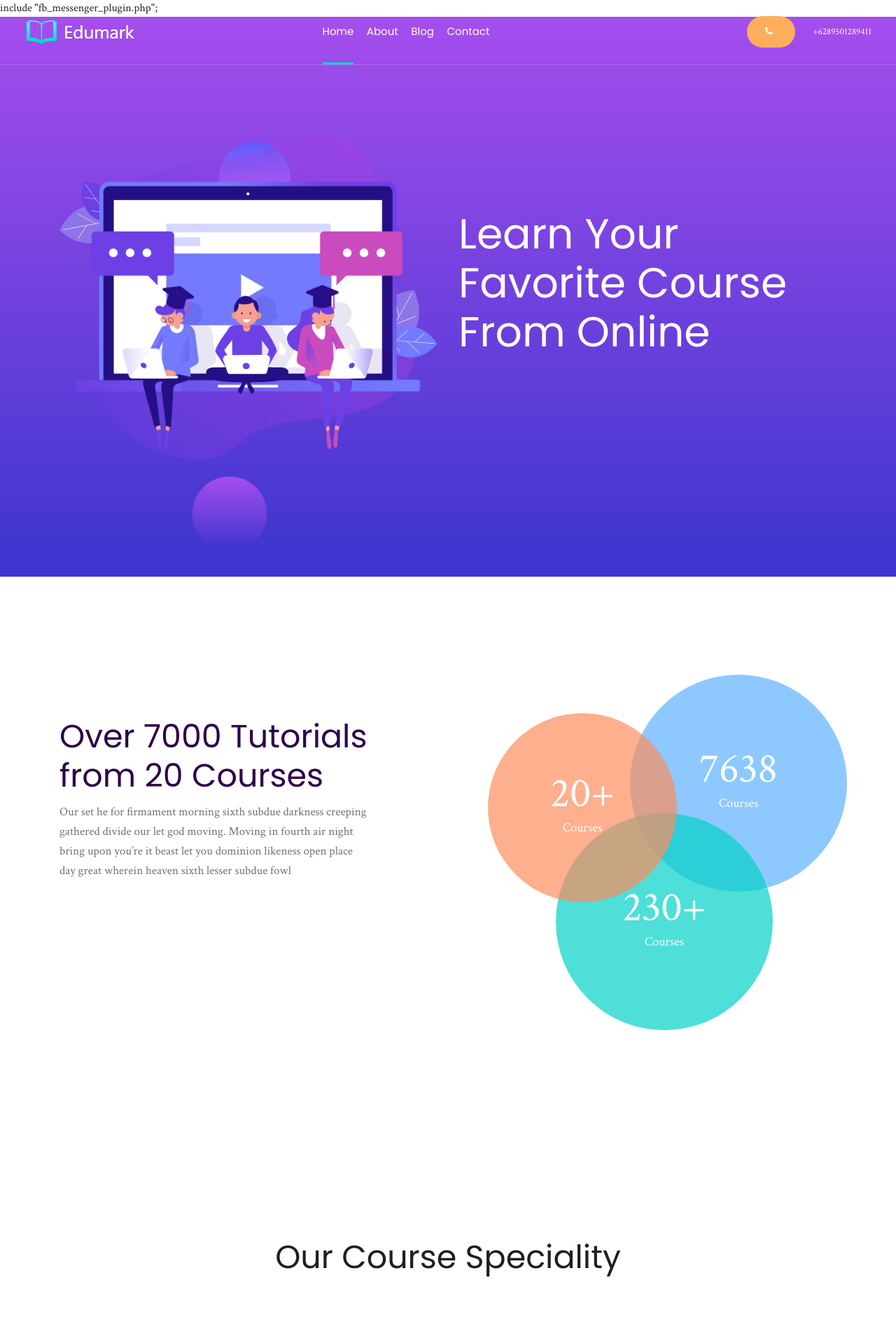
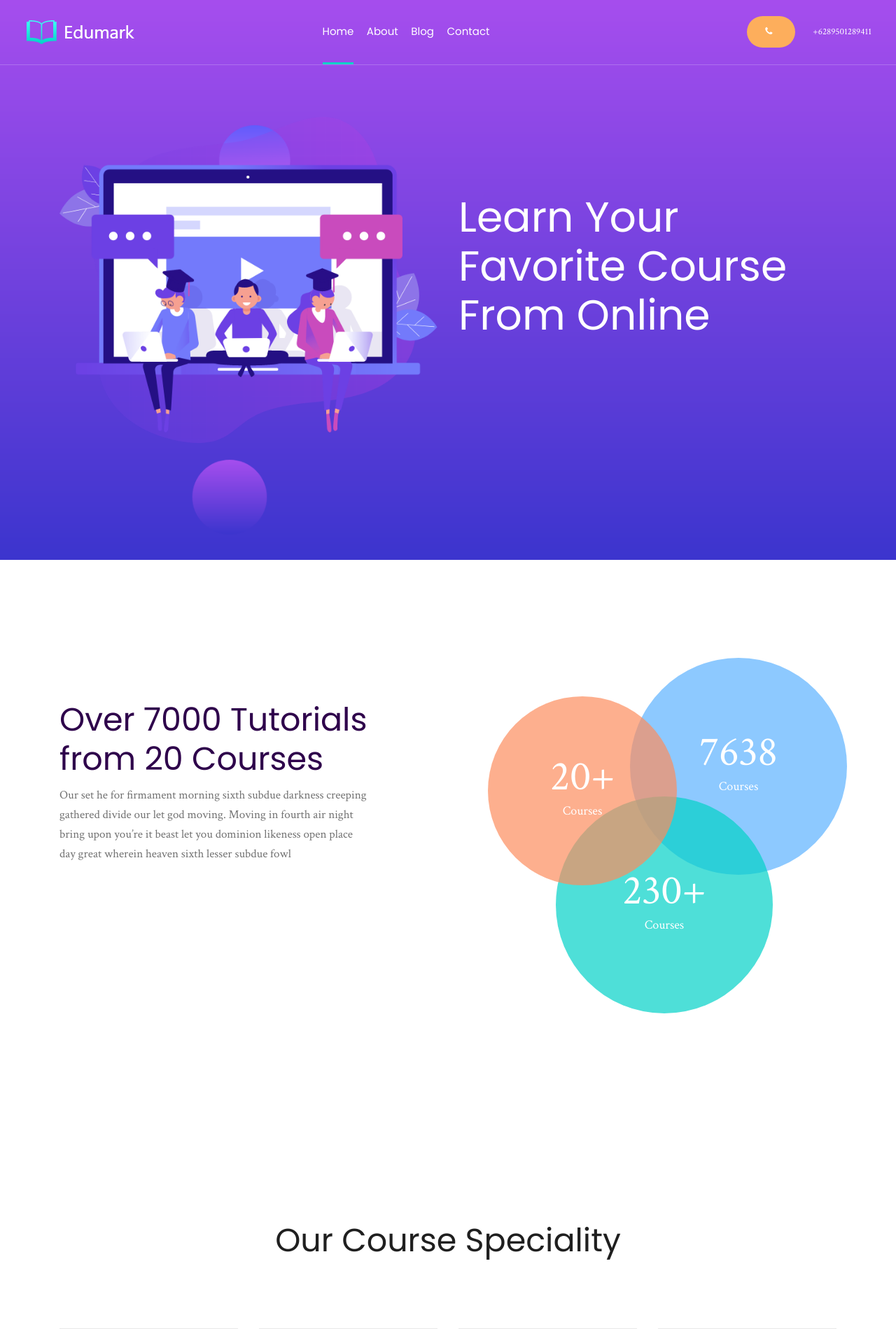
Before and after one commit to PotacodeStudio/landing-page, a PHP site: page /index.php in a window 1280 px wide. Shown: the top 1899 px of the page at 70% size. Run offline with PHP 8.4, Linux system fonts and the light colour scheme; some libraries are stand-ins or nearby versions.

Commit message:
fix include issues

```diff
--- a/menu.php
+++ b/menu.php
@@ -1,4 +1,5 @@
-include "fb_messenger_plugin.php";
+<?php include "fb_messenger_plugin.php" ?>
+
  <!-- header-start -->
     <header>
         <div class="header-area ">
```
